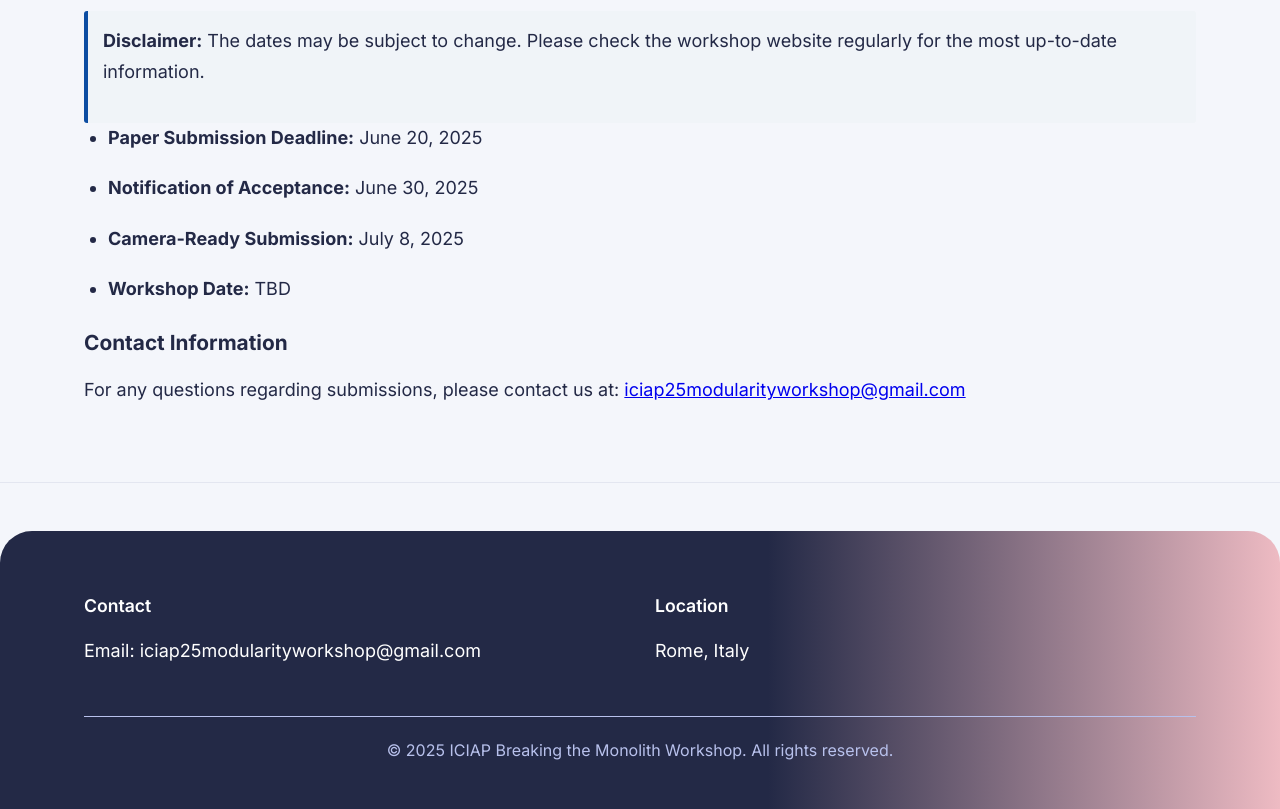
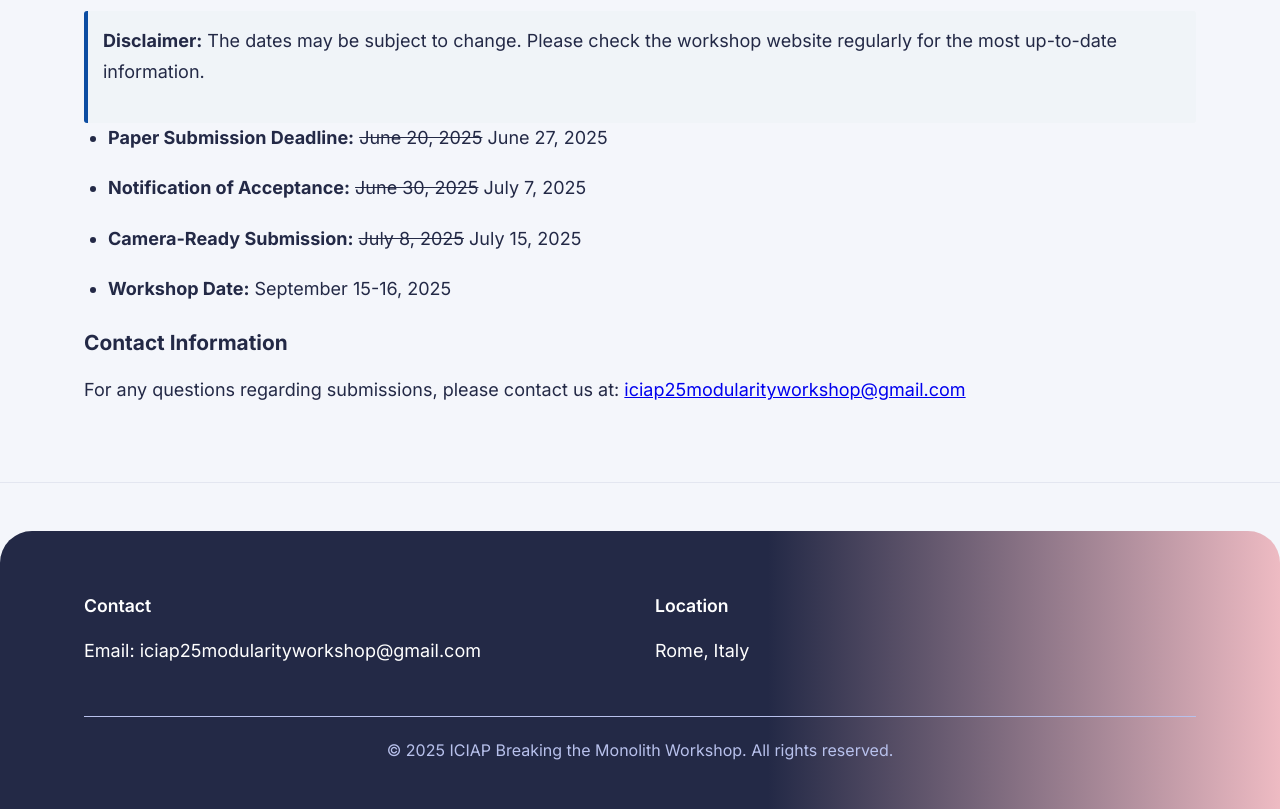
Before and after one commit to iciap25modularityworkshop/iciap25modularityworkshop.github.io, a plain HTML site: page src/call-for-papers.html in a window 1280 px wide. Shown: the part 1560-2369 px from the top of the page. Drawn offline with Linux system fonts and the light colour scheme.

Commit message:
updated dates

```diff
--- a/src/call-for-papers.html
+++ b/src/call-for-papers.html
@@ -54,10 +54,10 @@
                 <p><strong>Disclaimer:</strong> The dates may be subject to change. Please check the workshop website regularly for the most up-to-date information.</p>
             </div>
             <ul>
-                <li><strong>Paper Submission Deadline:</strong> June 20, 2025</li>
-                <li><strong>Notification of Acceptance:</strong> June 30, 2025</li>
-                <li><strong>Camera-Ready Submission:</strong> July 8, 2025</li>
-                <li><strong>Workshop Date:</strong> TBD</li>
+                <li><strong>Paper Submission Deadline:</strong> <del>June 20, 2025</del> June 27, 2025</li>
+                <li><strong>Notification of Acceptance:</strong> <del>June 30, 2025</del> July 7, 2025</li>
+                <li><strong>Camera-Ready Submission:</strong> <del>July 8, 2025</del> July 15, 2025</li>
+                <li><strong>Workshop Date:</strong> September 15-16, 2025</li>
             </ul>
 
             <h3>Contact Information</h3>
```
Also changed, not shown: src/index.html (+3 -3 lines).
